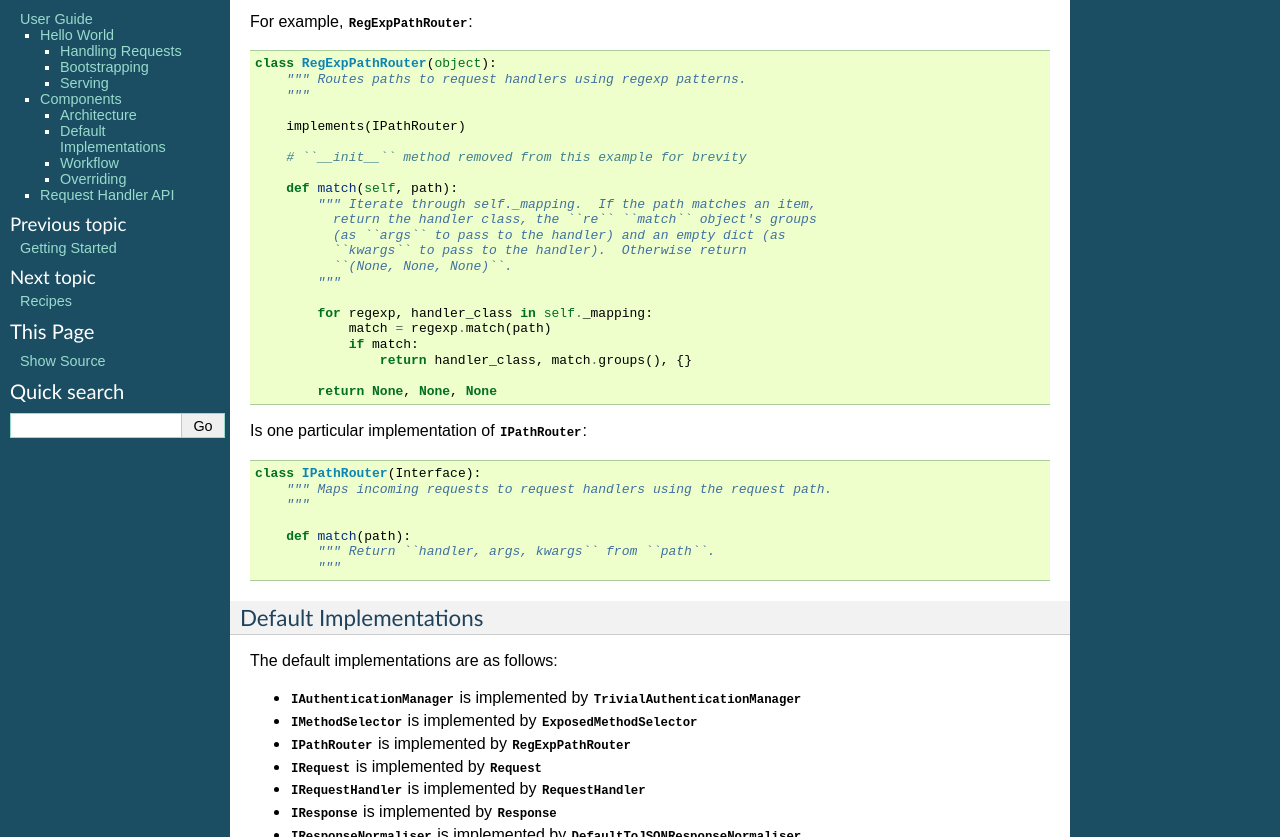
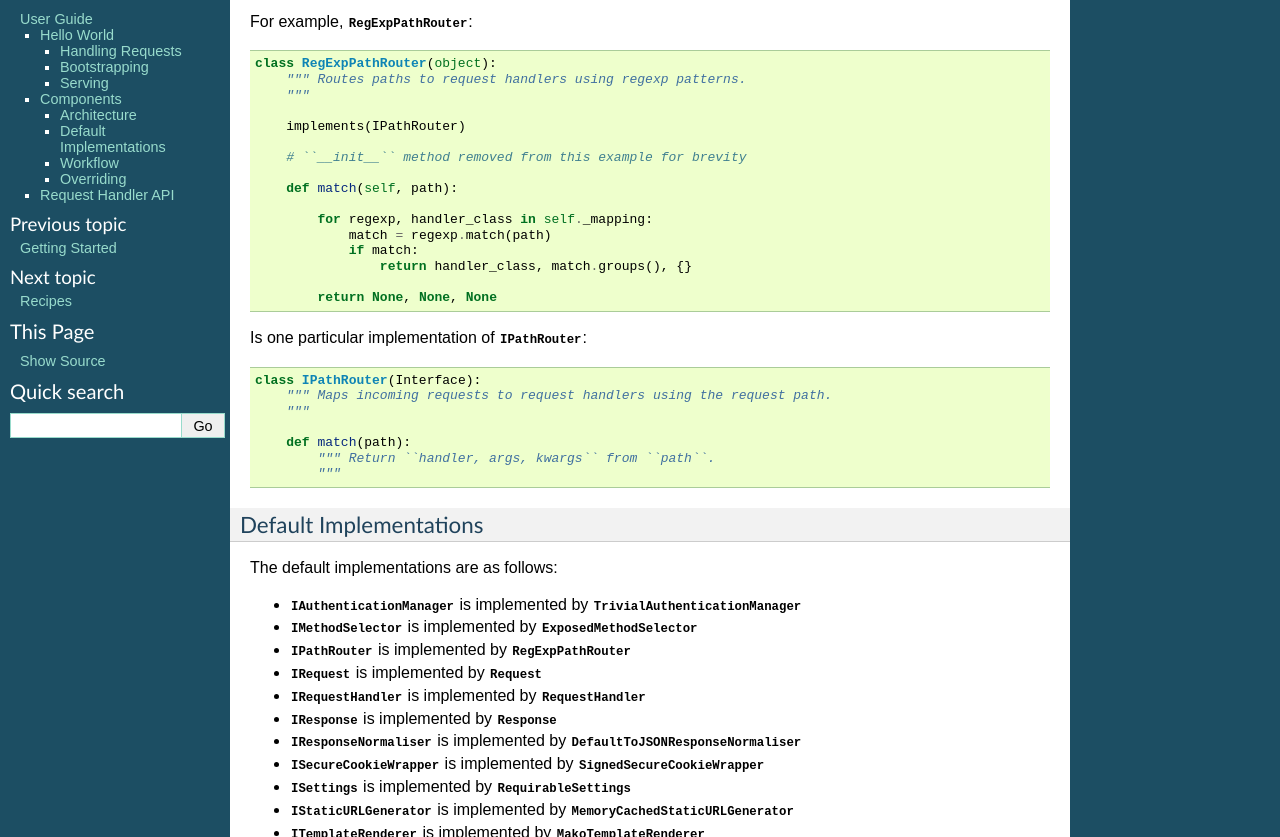
Before and after one commit to thruflo/weblayer, a Sphinx documentation site: the page built from doc/userguide.rst, in a window 1280 px wide and 900 px high, scrolled down 3447 px, cut to the strip 63-900 px from the top of the window. Built offline with Sphinx 7.4.7, drawn with Linux system fonts in a browser that asks for light colours.

Commit message:
docstring tweaks

```diff
--- a/doc/gettingstarted.rst
+++ b/doc/gettingstarted.rst
@@ -6,8 +6,9 @@
 Install
 -------
 
-:ref:`weblayer` requires `Python`_ version 2.5 to 2.7.  Install it via the
-`Python Package Index`_, e.g.::
+:ref:`weblayer` requires `Python`_ version 2.5 to 2.7.  It's operating system
+independent, so runs on Unix (including Mac OSX) and on Windows.  Install it
+via the `Python Package Index`_, e.g.::
 
     easy_install weblayer
 
--- a/doc/recipes.rst
+++ b/doc/recipes.rst
@@ -53,13 +53,14 @@
     `setup.py`_ but at the time of writing this means you need to include:
 
     * `mako`,
+    * `MarkupSafe`
+    * `pkg_resources.py`
     * `venusian`,
     * `weblayer`,
     * `webob`,
     * `zope.component`
+    * `zope.event`
     * `zope.interface`
-    * `zope.event`
-    * `pkg_resources.py`
 
 
 Paste
--- a/doc/userguide.rst
+++ b/doc/userguide.rst
@@ -217,12 +217,6 @@
         # ``__init__`` method removed from this example for brevity
 
         def match(self, path):
-            """ Iterate through self._mapping.  If the path matches an item,
-              return the handler class, the ``re`` ``match`` object's groups
-              (as ``args`` to pass to the handler) and an empty dict (as
-              ``kwargs`` to pass to the handler).  Otherwise return
-              ``(None, None, None)``.
-            """
 
             for regexp, handler_class in self._mapping:
                 match = regexp.match(path)
```
Also changed, not shown: other parts of doc/userguide.rst (+1 -1 lines), 3 other files.
